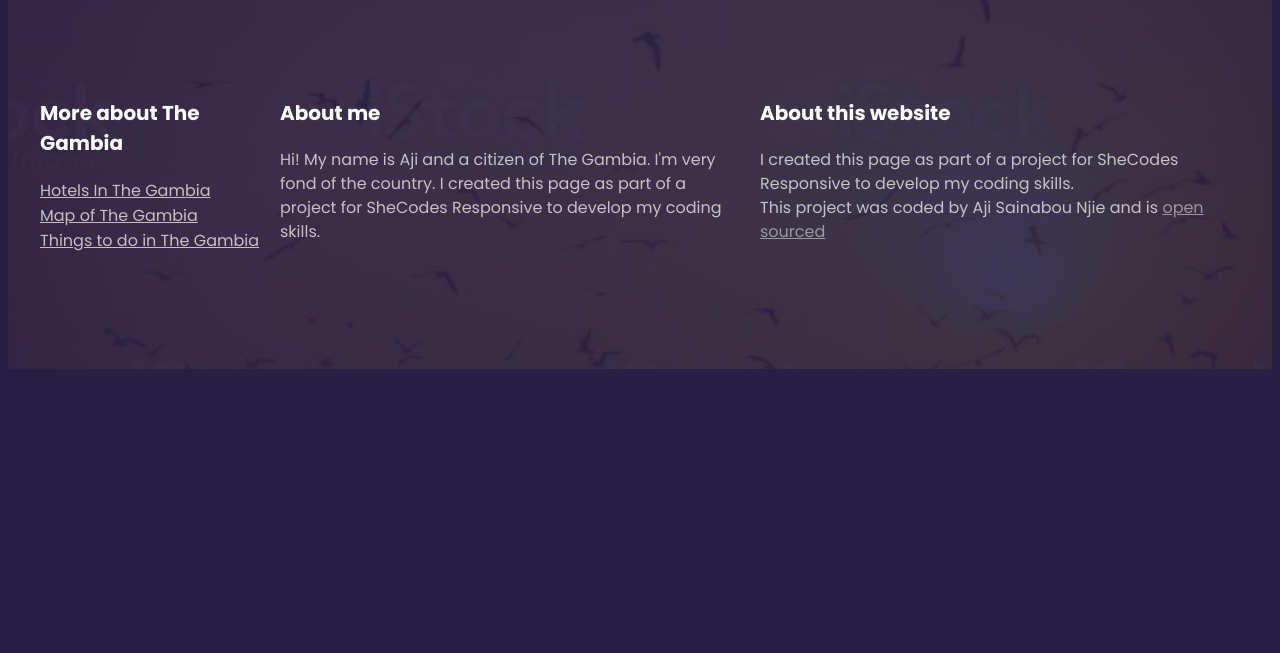
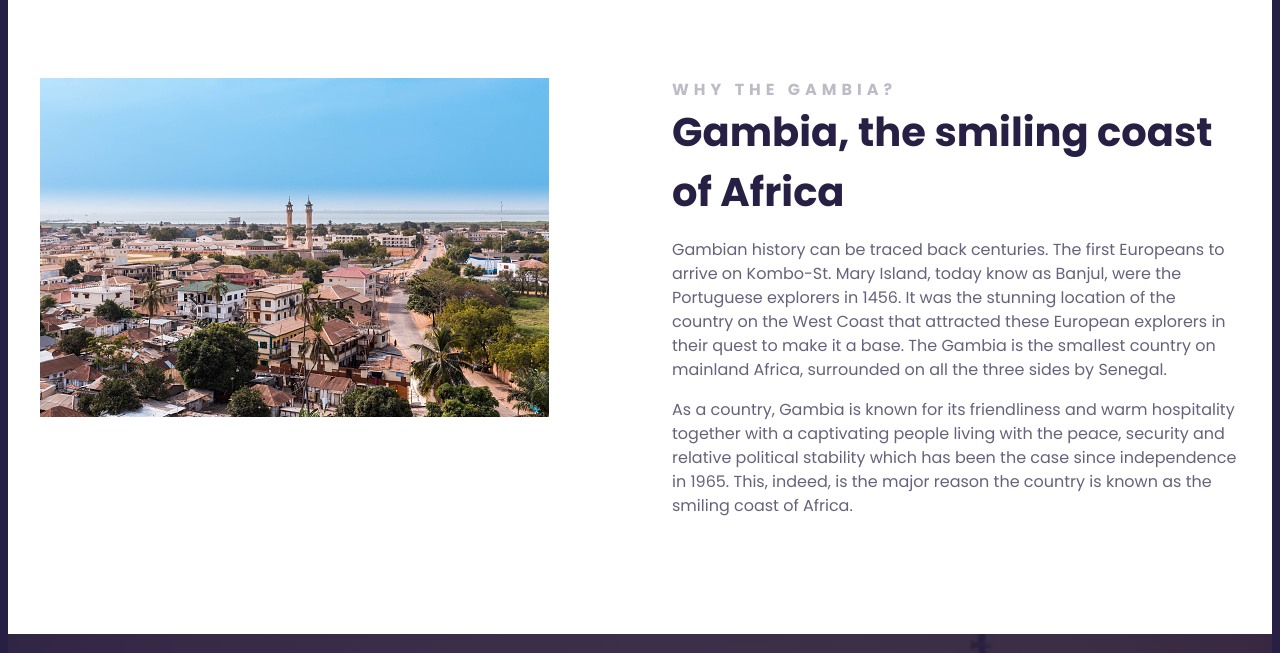
Before and after one commit to Aji-Sainabou/The-Gambia-Travel-Project, a plain HTML site: page index.html in a window 1280 px wide. Shown: the part 767-1420 px from the top of the page. Before the commit the page ends 1144 px from the top, so only its background shows below. Drawn offline with Linux system fonts and the light colour scheme.

Commit message:
Added the main section grid

```diff
--- a/index.html
+++ b/index.html
@@ -22,9 +22,40 @@
         <h2>The Smiling Coast of Africa</h2>
         <a href="#more">Learn More</a>
       </header>
+      <main>
+        <section class="grid grid-2-columns">
+          <div>
+            <img
+              src="images/banjul.jpg"
+              alt="Banjul Building"
+              class="img-responsive"
+            />
+          </div>
+          <div>
+            <h2>Why The Gambia?</h2>
+            <h3>Gambia, the smiling coast of Africa</h3>
+            <p>
+              Gambian history can be traced back centuries. The first Europeans
+              to arrive on Kombo-St. Mary Island, today know as Banjul, were the
+              Portuguese explorers in 1456. It was the stunning location of the
+              country on the West Coast that attracted these European explorers
+              in their quest to make it a base. The Gambia is the smallest
+              country on mainland Africa, surrounded on all the three sides by
+              Senegal.
+            </p>
+            <p>
+              As a country, Gambia is known for its friendliness and warm
+              hospitality together with a captivating people living with the
+              peace, security and relative political stability which has been
+              the case since independence in 1965. This, indeed, is the major
+              reason the country is known as the smiling coast of Africa.
+            </p>
+          </div>
+        </section>
+      </main>
 
       <footer>
-        <section class="grid">
+        <section class="grid grid-3-columns">
           <div>
             <h3>More about The Gambia</h3>
 
--- a/src/styles.css
+++ b/src/styles.css
@@ -8,7 +8,24 @@ body {
 }
 .grid {
   display: grid;
+  grid-gap: 64px;
+}
+.img-responsive {
+  max-width: 100%;
+}
+
+.grid-2-columns {
+  grid-template-columns: 1fr 1fr;
+}
+
+.grid-3-columns {
   grid-template-columns: 1fr 2fr 2fr;
+}
+
+section {
+  max-width: 1200px;
+  margin: 0 auto;
+  padding: 100px 0;
 }
 
 section {
@@ -61,6 +78,38 @@ header a {
   text-transform: uppercase;
   background: white;
 }
+main {
+  background-color: white;
+}
+
+main h2 {
+  font-weight: 700;
+  font-size: 16px;
+  line-height: 1.5;
+  margin: 0;
+  letter-spacing: 5px;
+  color: #272044;
+  opacity: 0.3;
+  text-transform: uppercase;
+}
+
+main h3 {
+  font-weight: 700;
+  font-size: 40px;
+  line-height: 1.5;
+  color: #272044;
+  margin: 0;
+}
+
+main p {
+  font-style: normal;
+  font-weight: 400;
+  font-size: 16px;
+  line-height: 1.5;
+  color: #272044;
+  opacity: 0.7;
+}
+
 footer {
   color: white;
   background-image: linear-gradient(
@@ -84,7 +133,7 @@ footer p {
   font-weight: 400;
   font-size: 16px;
   opacity: 0.7;
-  margin-right: 20px;
+
   line-height: 24px;
 }
 
@@ -119,4 +168,12 @@ footer a {
   header h3 {
     font-size: 12px;
   }
+  .grid {
+    grid-template-columns: 1fr;
+    grid-gap: 32px;
+  }
+
+  section {
+    padding: 30px;
+  }
 }
```
